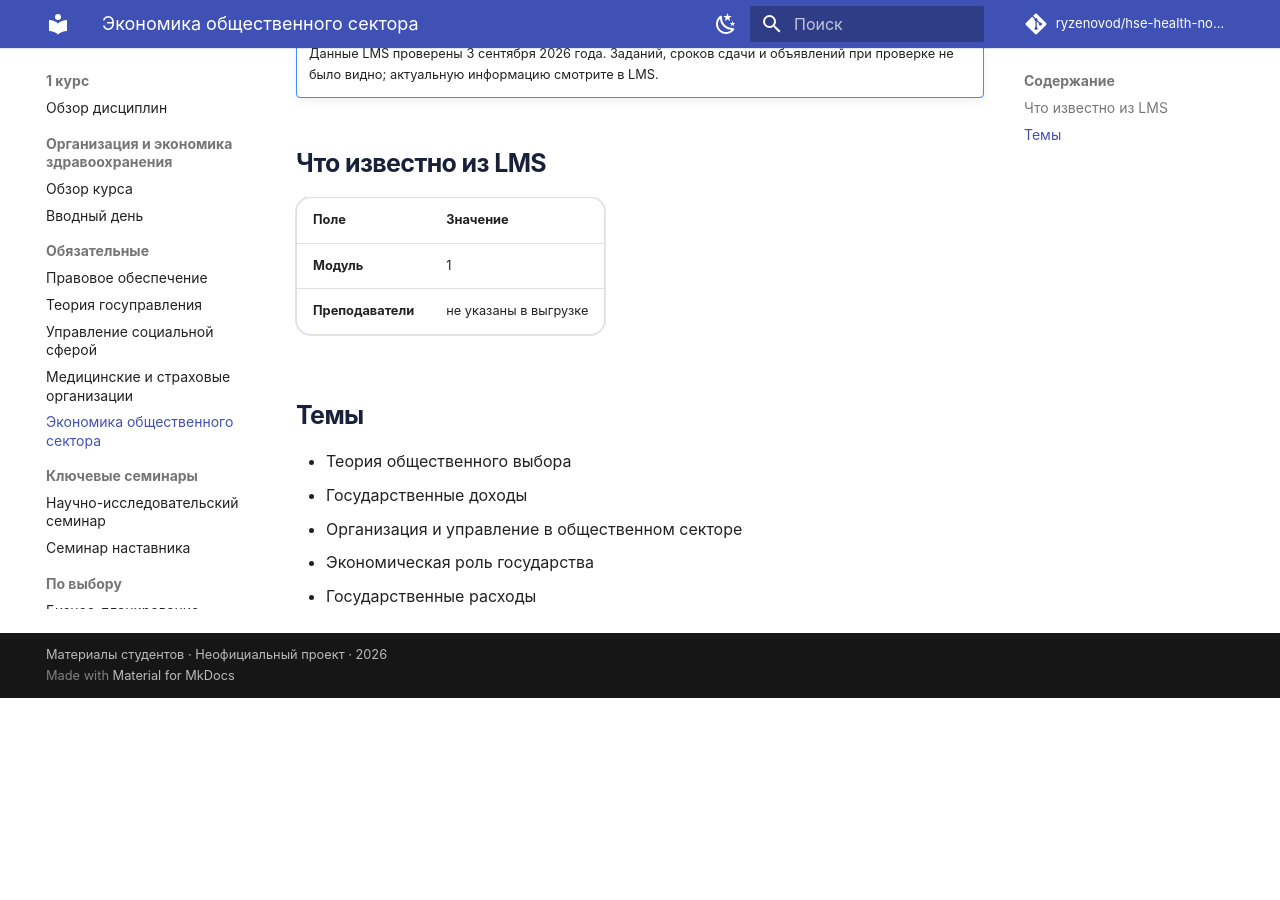
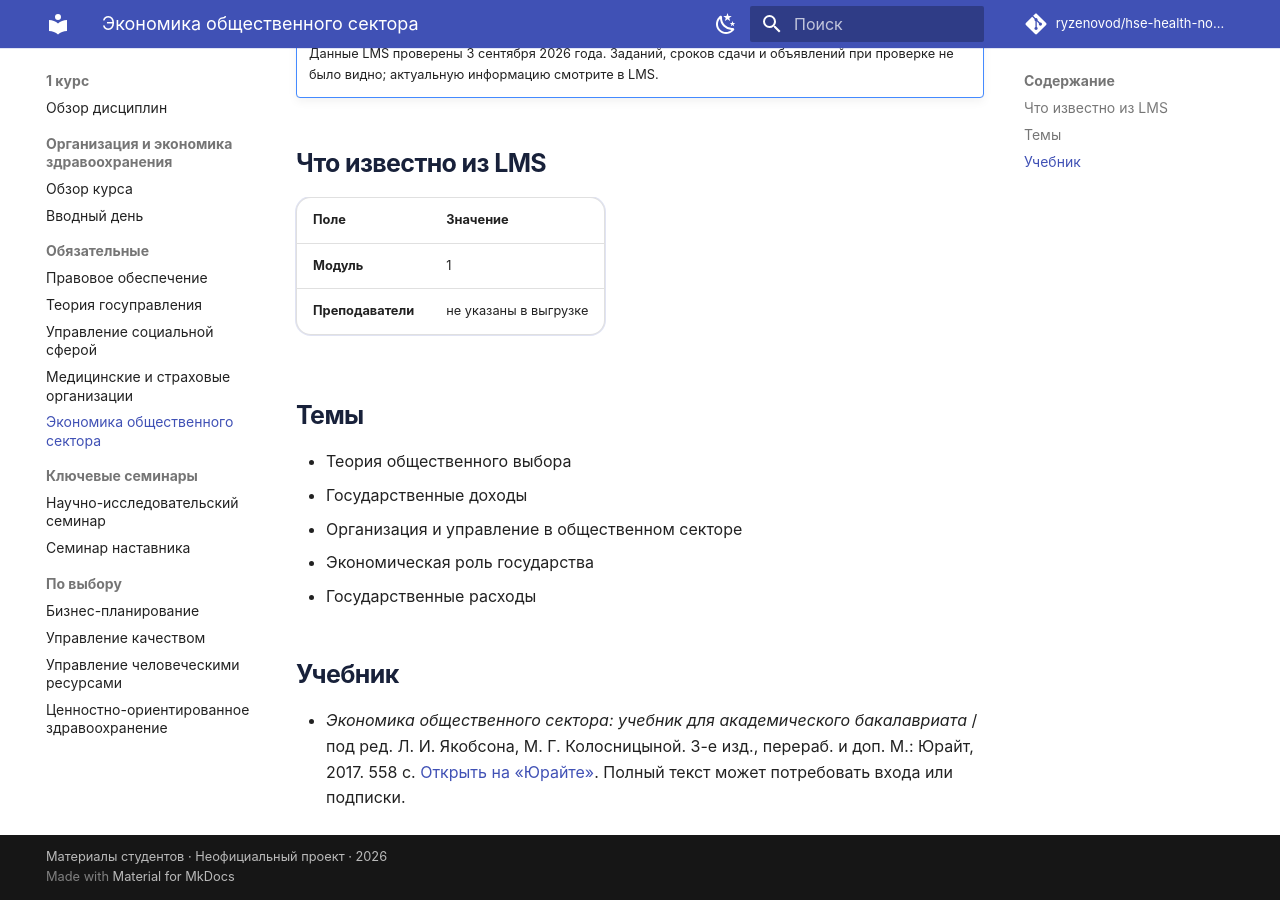
Before and after one commit to ryzenovod/hse-health-notes, an MkDocs documentation site: the page built from docs/year-1/public-sector-economics.md, in a window 1280 px wide and 900 px high, scrolled down 517 px. Built offline with MkDocs 1.6.1 and Material for MkDocs 9.7.7, drawn with Linux system fonts in a browser that asks for light colours; comment, search, counter and statistics services are not loaded; before the commit the page ends 1215 px from its top, so only the background shows below that.

Commit message:
Add public sector economics textbook

```diff
--- a/docs/year-1/public-sector-economics.md
+++ b/docs/year-1/public-sector-economics.md
@@ -26,3 +26,7 @@ description: Карта курса по экономике общественн
 - Организация и управление в общественном секторе
 - Экономическая роль государства
 - Государственные расходы
+
+## Учебник
+
+- *Экономика общественного сектора: учебник для академического бакалавриата* / под ред. Л. И. Якобсона, М. Г. Колосницыной. 3-е изд., перераб. и доп. М.: Юрайт, 2017. 558 с. [Открыть на «Юрайте»](https://urait.ru/book/ekonomika-obschestvennogo-sektora-403521). Полный текст может потребовать входа или подписки.
```
